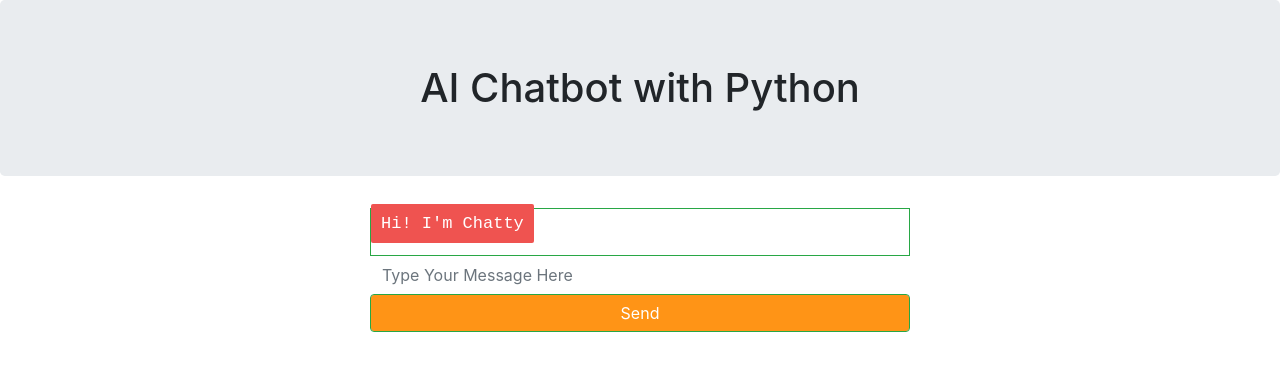
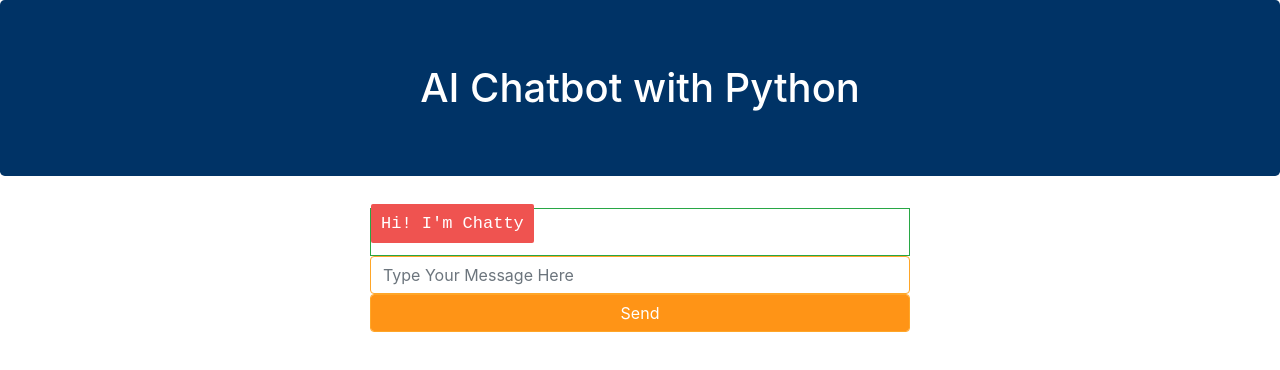
Before and after one commit to upflairs/ai_chatbot, a plain HTML site: page index.html in a window 1280 px wide. Drawn offline with nearby package versions, Linux system fonts and the light colour scheme.

Commit message:
Update index.html

```diff
--- a/index.html
+++ b/index.html
@@ -7,7 +7,14 @@
     <title>AI Chatbot</title>
     <style>
         #textInput {
-            border: none;
+            border-color:#ffa628;
+        }
+        .border-success{
+            border-color:#ffa628;
+        }
+        .jumbotron{
+            background-color: #003366;
+            color:#fff;
         }
         .userText {
             color: white;
@@ -35,6 +42,7 @@
         }
         .btn-success {
             background-color: #ff9416;
+            border-color:#ffa628;
         }
     </style>
     <script src="https://ajax.googleapis.com/ajax/libs/jquery/3.2.1/jquery.min.js"></script>
```
